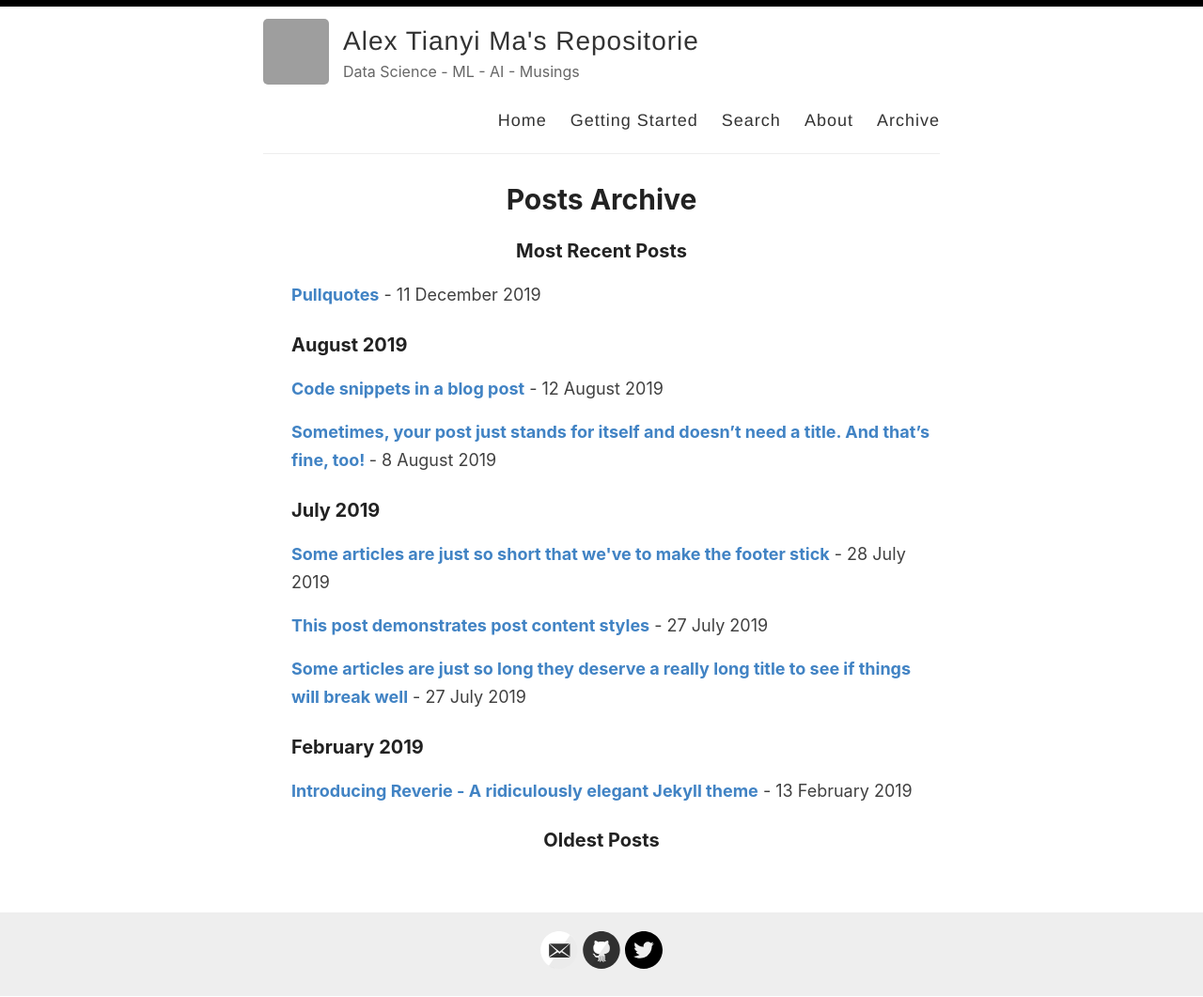
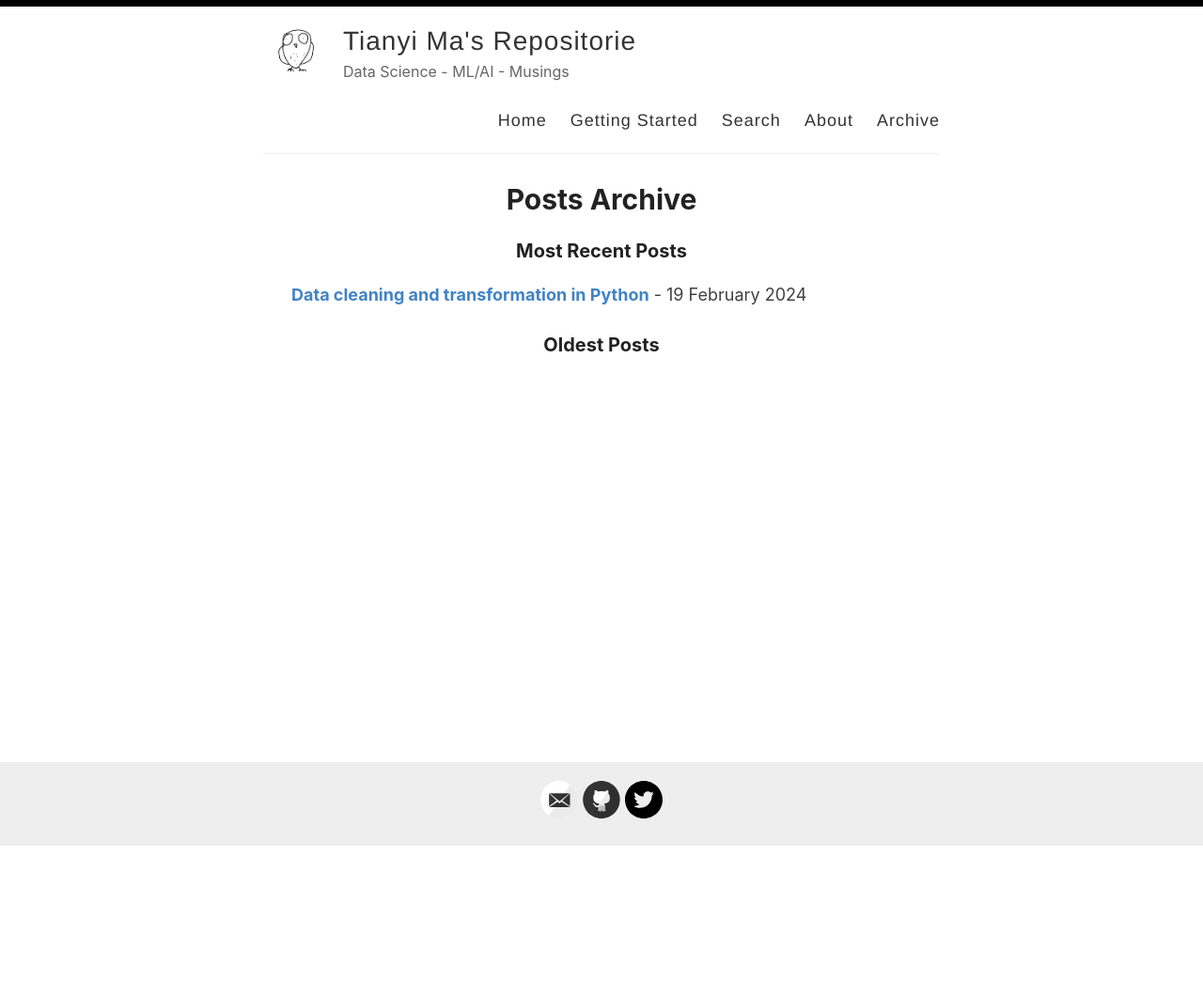
Before and after one commit to tianyimasf/ai, a Jekyll site: the page built from _pages/archive.md, in a window 1280 px wide. Shown: the whole page at 94% size. Built offline with Jekyll 4.4.1, drawn with Linux system fonts in a browser that asks for light colours; after the commit the page ends 901 px from its top, so only the background shows below that; part of the change alters nothing that is shown; grey boxes are pictures that could not be loaded.

Commit message:
clean up

````diff
--- a/_config.yml
+++ b/_config.yml
@@ -3,16 +3,16 @@
 #
 
 # Name of your site (displayed in the header)
-name: Alex Tianyi Ma's Repositorie
+name: Tianyi Ma's Repositorie
 
 # Name of the author
 author: Alex Tianyi Ma
 
 # Short bio or description (displayed in the header)
-description: Data Science - ML - AI - Musings
+description: Data Science - ML/AI - Musings
 
 # URL of your avatar or profile pic (you could use your GitHub profile pic)
-avatar: /images/ow.png
+avatar: /images/ow.jpg
 
 #
 # Flags below are optional
--- a/_pages/getting-started.md
+++ /dev/null
@@ -1,51 +0,0 @@
----
-layout: page
-title: Getting started with Reverie
-permalink: /getting-started/
----
-
-### Step 1) Fork Reverie to your User Repository
-
-Fork [this repository](https://github.com/amitmerchant1990/reverie), then rename the repository to `yourgithubusername.github.io`.
-
-Alternatively, you can use [Use this template](https://github.com/amitmerchant1990/reverie/generate) button if you want to create a repository with a clean commit history which will use Reverie as a template.
-
-Your Jekyll blog will often be viewable immediately at <https://yourgithubusername.github.io> (if it's not, you can often force it to build by completing step 2)
-
-### Step 2) Customize and view your site
-
-Enter your site name, description, avatar and many other options by editing the `_config.yml` file. You can easily turn on Google Analytics tracking, Disqus commenting and social icons here.
-
-Making a change to `_config.yml` (or any file in your repository) will force GitHub Pages to rebuild your site with jekyll. Your rebuilt site will be viewable a few seconds later at <https://yourgithubusername.github.io> - if not, give it ten minutes as GitHub suggests and it'll appear soon.
-
-### Step 3) Publish your first blog post
-
-Create a new file called `/_posts/2019-2-13-Hello-World.md` to publish your first blog post. That's all you need to do to publish your first blog post! This [Markdown Cheatsheet](https://github.com/adam-p/markdown-here/wiki/Markdown-Cheatsheet) might come in handy while writing the posts.
-
-> You can add additional posts in the browser on GitHub.com too! Just hit the <kbd>Create new file</kbd> button in `/_posts/` to create new content. Just make sure to include the [front-matter](http://jekyllrb.com/docs/frontmatter/) block at the top of each new blog post and make sure the post's filename is in this format: year-month-day-title.md
-
-## Using Categories in Reverie
-
-You can categorize your content based on `categories` in Reverie. For this, you just need to add `categories` in front matter like below:
-
-For adding single category:
-
-```md
-categories: JavaScript
-```
-
-For adding multiple categories:
-
-```md
-categories: [PHP, Laravel]
-```
-
-The contegorized content can be shown over this URL: <https://yourgithubusername.github.io/categories/>
-
-## RSS
-
-The generated [RSS feed](https://en.wikipedia.org/wiki/RSS) of your blog can be found at <https://yourgithubusername.github.io/feed>. You can see the example RSS feed over [here](https://www.amitmerchant.com/reverie/feed).
-
-## Sitemap
-
-The generated sitemap of your blog can be found at <https://yourgithubusername.github.io/sitemap>. You can see the example sitemap feed over [here](https://www.amitmerchant.com/reverie/sitemap).
--- a/_posts/2019-02-13-introducing-reverie-jekyll-theme.md
+++ /dev/null
@@ -1,85 +0,0 @@
----
-layout: post
-title: Introducing Reverie - A ridiculously elegant Jekyll theme
-categories: [Miscellaneous, Jekyll]
----
-
-[Reverie](https://github.com/amitmerchant1990/reverie) is a [Jekyll](https://jekyllrb.com/)-powered theme which is simple and opinionated. It's actually a fork of [jekyll-now](https://github.com/barryclark/jekyll-now) with some additional features and personal touches which I've implemented to suit my needs for my blog.
-
-This is a plug-and-play Jekyll theme which you can use on GitHub Pages without even setting up a local environment.
-
-![](/images/reverie-demo.png)
-
-## Features overview
-
-- Command-line free fork-first workflow, using GitHub.com to create, customize and post to your blog
-- Fully responsive and mobile optimized base theme
-- Sass/Coffeescript support using Jekyll 2.0
-- Free hosting on your GitHub Pages user site
-- All the SEO goodies comes in-built
-- Markdown blogging
-- Syntax highlighting using Pygments
-    - [Dracula syntax theme](https://draculatheme.com/) included
-- Disqus commenting
-- Google Analytics integration
-- Fuzzy search across blog posts
-- Pagination of posts works out-of-the-box.
-- Categorize posts out-of-the box
-- RSS Feed
-- In-built sitemap
-
-<div style="text-align: center;">
- <script async type="text/javascript" src="//cdn.carbonads.com/carbon.js?serve=CE7D6KJY&placement=wwwamitmerchantcom" id="_carbonads_js"></script>
-</div>
-
-## Using Reverie on GitHub Pages
-
-### Step 1) Fork Reverie to your User Repository
-
-Fork [this repository](https://github.com/amitmerchant1990/reverie), then rename the repository to `yourgithubusername.github.io`.
-
-Alternatively, you can use [Use this template](https://github.com/amitmerchant1990/reverie/generate) button if you want to create a repository with a clean commit history which will use Reverie as a template.
-
-Your Jekyll blog will often be viewable immediately at <https://yourgithubusername.github.io> (if it's not, you can often force it to build by completing step 2)
-
-### Step 2) Customize and view your site
-
-Enter your site name, description, avatar and many other options by editing the `_config.yml` file. You can easily turn on Google Analytics tracking, Disqus commenting and social icons here.
-
-Making a change to `_config.yml` (or any file in your repository) will force GitHub Pages to rebuild your site with jekyll. Your rebuilt site will be viewable a few seconds later at <https://yourgithubusername.github.io> - if not, give it ten minutes as GitHub suggests and it'll appear soon.
-
-### Step 3) Publish your first blog post
-
-Create a new file called `/_posts/2019-2-13-Hello-World.md` to publish your first blog post. That's all you need to do to publish your first blog post! This [Markdown Cheatsheet](https://github.com/adam-p/markdown-here/wiki/Markdown-Cheatsheet) might come in handy while writing the posts.
-
-> You can add additional posts in the browser on GitHub.com too! Just hit the <kbd>Create new file</kbd> button in `/_posts/` to create new content. Just make sure to include the [front-matter](http://jekyllrb.com/docs/frontmatter/) block at the top of each new blog post and make sure the post's filename is in this format: year-month-day-title.md
-
-## Using Categories in Reverie
-
-You can categorize your content based on `categories` in Reverie. For this, you just need to add `categories` in front matter like below:
-
-For adding single category:
-
-```md
-categories: JavaScript
-```
-
-For adding multiple categories:
-
-```md
-categories: [PHP, Laravel]
-```
-
-The contegorized content can be shown over this URL: <https://yourgithubusername.github.io/categories/>
-
-## RSS
-
-The generated [RSS feed](https://en.wikipedia.org/wiki/RSS) of your blog can be found at <https://yourgithubusername.github.io/feed>. You can see the example RSS feed over [here](https://www.amitmerchant.com/reverie/feed).
-
-## Sitemap
-
-The generated sitemap of your blog can be found at <https://yourgithubusername.github.io/sitemap>. You can see the example sitemap feed over [here](https://www.amitmerchant.com/reverie/sitemap).
-
-## License
-
-MIT
--- a/_posts/2019-08-08-no-title-posts.md
+++ /dev/null
@@ -1,6 +0,0 @@
----
-layout: post
-title: ""
-categories: Miscellaneous
----
-Sometimes, your post just stands for itself and doesn't need a title. And that's fine, too!
--- a/_posts/2019-7-27-super-long-article.md
+++ /dev/null
@@ -1,11 +0,0 @@
----
-layout: post
-title: Some articles are just so long they deserve a really long title to see if things will break well
-categories: Miscellaneous
----
-
-Lorem ipsum dolor sit amet, consectetur adipiscing elit. Fusce bibendum neque eget nunc mattis eu sollicitudin enim tincidunt. Vestibulum lacus tortor, ultricies id dignissim ac, bibendum in velit. Proin convallis mi ac felis pharetra aliquam. Curabitur dignissim accumsan rutrum. In arcu magna, aliquet vel pretium et, molestie et arcu. Mauris lobortis nulla et felis ullamcorper bibendum. Phasellus et hendrerit mauris. Proin eget nibh a massa vestibulum pretium. Suspendisse eu nisl a ante aliquet bibendum quis a nunc. Praesent varius interdum vehicula. Aenean risus libero, placerat at vestibulum eget, ultricies eu enim. Praesent nulla tortor, malesuada adipiscing adipiscing sollicitudin, adipiscing eget est.
-
-Lorem ipsum dolor sit amet, consectetur adipiscing elit. Fusce bibendum neque eget nunc mattis eu sollicitudin enim tincidunt. Vestibulum lacus tortor, ultricies id dignissim ac, bibendum in velit. Proin convallis mi ac felis pharetra aliquam. Curabitur dignissim accumsan rutrum. In arcu magna, aliquet vel pretium et, molestie et arcu. Mauris lobortis nulla et felis ullamcorper bibendum. Phasellus et hendrerit mauris. Proin eget nibh a massa vestibulum pretium. Suspendisse eu nisl a ante aliquet bibendum quis a nunc. Praesent varius interdum vehicula. Aenean risus libero, placerat at vestibulum eget, ultricies eu enim. Praesent nulla tortor, malesuada adipiscing adipiscing sollicitudin, adipiscing eget est.
-
-Lorem ipsum dolor sit amet, consectetur adipiscing elit. Fusce bibendum neque eget nunc mattis eu sollicitudin enim tincidunt. Vestibulum lacus tortor, ultricies id dignissim ac, bibendum in velit. Proin convallis mi ac felis pharetra aliquam. Curabitur dignissim accumsan rutrum. In arcu magna, aliquet vel pretium et, molestie et arcu. Mauris lobortis nulla et felis ullamcorper bibendum. Phasellus et hendrerit mauris. Proin eget nibh a massa vestibulum pretium. Suspendisse eu nisl a ante aliquet bibendum quis a nunc. Praesent varius interdum vehicula. Aenean risus libero, placerat at vestibulum eget, ultricies eu enim. Praesent nulla tortor, malesuada adipiscing adipiscing sollicitudin, adipiscing eget est.
--- a/_posts/2019-7-27-this-post-demonstrates-post-content-styles.md
+++ /dev/null
@@ -1,95 +0,0 @@
----
-layout: post
-title: This post demonstrates post content styles
-categories: Miscellaneous
----
-
-Lorem ipsum dolor sit amet, consectetur adipiscing elit. Fusce bibendum neque eget nunc mattis eu sollicitudin enim tincidunt. Vestibulum lacus tortor, ultricies id dignissim ac, bibendum in velit. Praesent varius interdum vehicula. Aenean risus libero, placerat at vestibulum eget, ultricies eu enim. Praesent nulla tortor, malesuada adipiscing adipiscing sollicitudin, adipiscing eget est.
-
-## Some great heading (h2)
-
-Proin convallis mi ac felis pharetra aliquam. Curabitur dignissim accumsan rutrum. In arcu magna, aliquet vel pretium et, molestie et arcu.
-
-Mauris lobortis nulla et felis ullamcorper bibendum. Phasellus et hendrerit mauris. Proin eget nibh a massa vestibulum pretium. Suspendisse eu nisl a ante aliquet bibendum quis a nunc. Praesent varius interdum vehicula. Aenean risus libero, placerat at vestibulum eget, ultricies eu enim. Praesent nulla tortor, malesuada adipiscing adipiscing sollicitudin, adipiscing eget est.
-
-## Another great heading (h2)
-
-Lorem ipsum dolor sit amet, consectetur adipiscing elit. Fusce bibendum neque eget nunc mattis eu sollicitudin enim tincidunt. Vestibulum lacus tortor, ultricies id dignissim ac, bibendum in velit.
-
-### Some great subheading (h3)
-
-Proin convallis mi ac felis pharetra aliquam. Curabitur dignissim accumsan rutrum. In arcu magna, aliquet vel pretium et, molestie et arcu. Mauris lobortis nulla et felis ullamcorper bibendum.
-
-Phasellus et hendrerit mauris. Proin eget nibh a massa vestibulum pretium. Suspendisse eu nisl a ante aliquet bibendum quis a nunc.
-
-### Some great subheading (h3)
-
-Praesent varius interdum vehicula. Aenean risus libero, placerat at vestibulum eget, ultricies eu enim. Praesent nulla tortor, malesuada adipiscing adipiscing sollicitudin, adipiscing eget est.
-
-> This quote will change your life. It will reveal the secrets of the universe, and all the wonders of humanity. Don't misuse it.
-
-Lorem ipsum dolor sit amet, consectetur adipiscing elit. Fusce bibendum neque eget nunc mattis eu sollicitudin enim tincidunt.
-
-### Some great subheading (h3)
-
-Vestibulum lacus tortor, ultricies id dignissim ac, bibendum in velit. Proin convallis mi ac felis pharetra aliquam. Curabitur dignissim accumsan rutrum.
-
-```html
-<html>
-  <head>
-  </head>
-  <body>
-    <p>Hello, World!</p>
-  </body>
-</html>
-```
-
-
-In arcu magna, aliquet vel pretium et, molestie et arcu. Mauris lobortis nulla et felis ullamcorper bibendum. Phasellus et hendrerit mauris.
-
-#### You might want a sub-subheading (h4)
-
-In arcu magna, aliquet vel pretium et, molestie et arcu. Mauris lobortis nulla et felis ullamcorper bibendum. Phasellus et hendrerit mauris.
-
-In arcu magna, aliquet vel pretium et, molestie et arcu. Mauris lobortis nulla et felis ullamcorper bibendum. Phasellus et hendrerit mauris.
-
-#### But it's probably overkill (h4)
-
-In arcu magna, aliquet vel pretium et, molestie et arcu. Mauris lobortis nulla et felis ullamcorper bibendum. Phasellus et hendrerit mauris.
-
-### Oh hai, an unordered list!!
-
-In arcu magna, aliquet vel pretium et, molestie et arcu. Mauris lobortis nulla et felis ullamcorper bibendum. Phasellus et hendrerit mauris.
-
-- First item, yo
-- Second item, dawg
-- Third item, what what?!
-- Fourth item, fo sheezy my neezy
-
-### Oh hai, an ordered list!!
-
-In arcu magna, aliquet vel pretium et, molestie et arcu. Mauris lobortis nulla et felis ullamcorper bibendum. Phasellus et hendrerit mauris.
-
-1. First item, yo
-2. Second item, dawg
-3. Third item, what what?!
-4. Fourth item, fo sheezy my neezy
-
-
-
-## Headings are cool! (h2)
-
-Proin eget nibh a massa vestibulum pretium. Suspendisse eu nisl a ante aliquet bibendum quis a nunc. Praesent varius interdum vehicula. Aenean risus libero, placerat at vestibulum eget, ultricies eu enim. Praesent nulla tortor, malesuada adipiscing adipiscing sollicitudin, adipiscing eget est.
-
-Praesent nulla tortor, malesuada adipiscing adipiscing sollicitudin, adipiscing eget est.
-
-Proin eget nibh a massa vestibulum pretium. Suspendisse eu nisl a ante aliquet bibendum quis a nunc.
-
-### Tables
-
-|Title 1               | Title 2               | Title 3               | Title 4              |
-|--------------------- | --------------------- | --------------------- | ---------------------|
-|lorem                 | lorem ipsum           | lorem ipsum dolor     | lorem ipsum dolor sit|
-|lorem ipsum dolor sit | lorem ipsum dolor sit | lorem ipsum dolor sit | lorem ipsum dolor sit|
-|lorem ipsum dolor sit | lorem ipsum dolor sit | lorem ipsum dolor sit | lorem ipsum dolor sit|
-|lorem ipsum dolor sit | lorem ipsum dolor sit | lorem ipsum dolor sit | lorem ipsum dolor sit|
--- a/_posts/2019-7-28-super-short-article.md
+++ /dev/null
@@ -1,7 +0,0 @@
----
-layout: post
-title: Some articles are just so short that we've to make the footer stick
-categories: Miscellaneous
----
-
-Lorem ipsum dolor sit amet, consectetur adipisicing elit, sed do eiusmod tempor incididunt ut labore et dolore magna aliqua. Ut enim ad minim veniam, quis nostrud exercitation ullamco laboris nisi ut aliquip ex ea commodo consequat. Duis aute irure dolor in reprehenderit in voluptate velit esse cillum dolore eu fugiat nulla pariatur. Excepteur sint occaecat cupidatat non proident, sunt in culpa qui officia deserunt mollit anim id est laborum.
--- a/_posts/2019-8-12-code-snippets.md
+++ /dev/null
@@ -1,42 +0,0 @@
----
-layout: post
-title:  Code snippets in a blog post
-categories: [HTML,Code]
----
-
-This post demonstrate the use of code snippets in the theme. The code snippets are powered by [Pygments](http://pygments.org/) and the code theme that is been used in Reverie is called [Dracula](https://draculatheme.com/).
-
-This is a raw snippet:
-
-```
-hello world
-123
-This is a text snippet
-```
-
-This is a PHP snippet:
-
-```php
-<?php
-    echo 'Hello, World!';
-?>
-```
-
-This is a JavaScript snippet:
-
-```js
-const add = (a, b) => a + b
-const minus = (a, b) => a - b
-
-console.log(add(100,200))  // 300
-console.log(minus(100,200))  // -100
-```
-
-This is a Python snippet:
-
-```python
-def say_hello():
-    print("hello world!")
-
-say_hello()   // "hello world!"
-```
--- a/_posts/2019-12-11-pullquotes.md
+++ b/_posts/2024-2-19-data-cleaning.md
@@ -1,7 +1,7 @@
 ---
 layout: post
-title:  Pullquotes
-categories: [HTML,Code]
+title: Data cleaning and transformation in Python
+categories: [Data Cleaning, Data Manipulation, Data Tranformation]
 excerpt: In graphic design, a pull quote (also known as a lift-out pull quote) is a key phrase, quotation, or excerpt that has been pulled from an article and used as a page layout graphic element, serving to entice readers into the article or to highlight a key topic.
 ---
 
````
